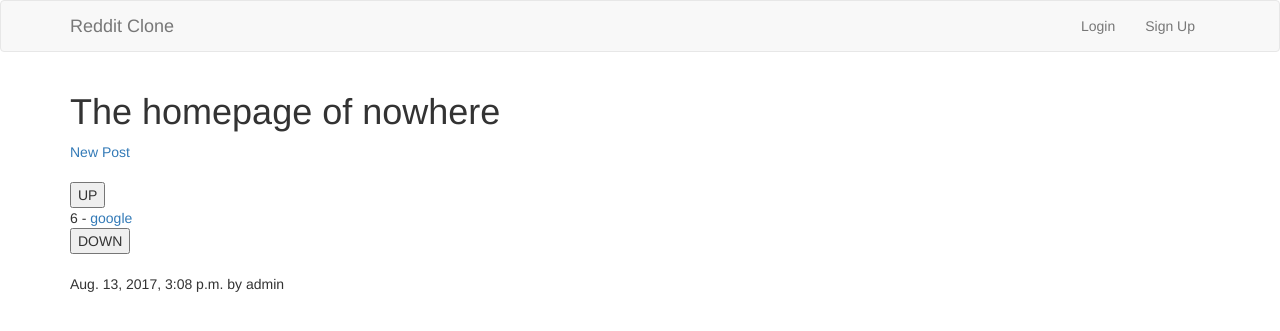
After one commit to Par010/redditclone, a Django app: page / in a window 1280 px wide. The commit adds this page. Shown: the top 331 px of the page. Run offline with Django 3.2, Linux system fonts and the light colour scheme; data comes from the database, SQL or seed files in the repository; both versions use the stored data as it was after the commit; some libraries are stand-ins or nearby versions.

Commit message:
bootstrap

```diff
--- a/accounts/templates/accounts/login.html
+++ b/accounts/templates/accounts/login.html
@@ -1,3 +1,5 @@
+{% extends 'posts/base.html' %}
+{% block content %}
 <h1>Login</h1>
 
 {% if error %}
@@ -17,3 +19,4 @@
 <br>
 <input type="submit" value="Login"/>
 </form>
+{% endblock %}
--- a/accounts/templates/accounts/signup.html
+++ b/accounts/templates/accounts/signup.html
@@ -1,3 +1,5 @@
+{% extends 'posts/base.html' %}
+{% block content %}
 <h1>SignUp</h1>
 
 {% if error %}
@@ -14,3 +16,4 @@
 <br>
 <input type="submit" value="Sign Up"/>
 </form>
+{% endblock %}
--- a/accounts/urls.py
+++ b/accounts/urls.py
@@ -6,4 +6,5 @@ app_name = 'accounts'
 urlpatterns = [
     url(r'^signup/', views.signup, name='signup'),
     url(r'^login/', views.loginview, name='login'),
+    url(r'^logout/', views.logoutview, name='logout'),
 ]
--- /dev/null
+++ b/posts/templates/posts/base.html
@@ -0,0 +1,47 @@
+
+<!DOCTYPE html>
+<html lang="en">
+<head>
+  <meta charset="utf-8">
+    <meta http-equiv="X-UA-Compatible" content="IE=edge">
+    <meta name="viewport" content="width=device-width, initial-scale=1">
+<link rel="stylesheet" href="https://maxcdn.bootstrapcdn.com/bootstrap/3.3.7/css/bootstrap.min.css" integrity="sha384-BVYiiSIFeK1dGmJRAkycuHAHRg32OmUcww7on3RYdg4Va+PmSTsz/K68vbdEjh4u" crossorigin="anonymous">
+<title>Reddit Clone</title>
+</head>
+<body>
+  <nav class="navbar navbar-default">
+    <div class="container">
+      <div class="navbar-header">
+        <button type="button" class="navbar-toggle" data-toggle="collapse" data-target="#mynav" >
+        <span class="icon-bar"></span>
+        <span class="icon-bar"></span>
+        <span class="icon-bar"></span>
+      </button>
+        <a class="navbar-brand" href="{% url 'home'%}">Reddit Clone
+        </a>
+      </div>
+      <div class="collapse navbar-collapse" id="mynav">
+        <ul class="nav navbar-nav navbar-right">
+          {% if user.is_authenticated %}
+          <li><a href="#" onclick="document.getElementById('logout').submit()">Logout</a></li>
+          <form id="logout" method="POST" action="{% url 'accounts:logout' %}">
+            {% csrf_token %}
+            <input type="hidden">
+          </form>
+          {% else %}
+          <li><a href="{% url 'accounts:login'%}">Login</a></li>
+          <li><a href="{% url 'accounts:signup'%}">Sign Up</a></li>
+          {% endif %}
+        </ul>
+      </div>
+    </div>
+  </nav>
+  <div class="container">
+{% block content %}
+
+{% endblock %}
+</div>
+<script src="https://ajax.googleapis.com/ajax/libs/jquery/1.12.4/jquery.min.js"></script>
+<script src="https://maxcdn.bootstrapcdn.com/bootstrap/3.3.7/js/bootstrap.min.js" integrity="sha384-Tc5IQib027qvyjSMfHjOMaLkfuWVxZxUPnCJA7l2mCWNIpG9mGCD8wGNIcPD7Txa" crossorigin="anonymous"></script>
+</body>
+</html>
--- a/posts/templates/posts/create.html
+++ b/posts/templates/posts/create.html
@@ -1,3 +1,5 @@
+{% extends 'posts/base.html' %}
+{% block content %}
 <h1>Create Post</h1>
 
 {% if error %}
@@ -13,3 +15,4 @@
 <br>
 <input type="submit" value="Post"/>
 </form>
+{% endblock %}
--- /dev/null
+++ b/posts/templates/posts/home.html
@@ -0,0 +1,23 @@
+{% extends 'posts/base.html' %}
+{% block content %}
+<h1>The homepage of nowhere</h1>
+<a href="{% url 'posts:create' %}" >New Post</a>
+<br/>
+<br/>
+
+{% for post in posts.all %}
+<form method="POST" action="{% url 'posts:upvote' post.id %}">
+  {% csrf_token %}
+<input type="submit" value="UP"/>
+</form>
+  {{post.votes_total}} - <a href="{{post.url}}">{{post.title}}</a>
+  <form method="POST" action="{% url 'posts:downvote' post.id %}">
+    {% csrf_token %}
+  <input type="submit" value="DOWN"/>
+  </form>
+  <br/>
+  {{post.pub_date}} by {{post.author.username}}
+  <br/>
+
+{% endfor %}
+{% endblock %}
--- a/posts/urls.py
+++ b/posts/urls.py
@@ -5,5 +5,7 @@ app_name = 'posts'
 
 urlpatterns = [
     url(r'^create/', views.create, name='create'),
+    url(r'^(?P<pk>[0-9]+)/upvote', views.upvote, name='upvote'),
+    url(r'^(?P<pk>[0-9]+)/downvote', views.downvote, name='downvote'),
 
 ]
--- a/posts/views.py
+++ b/posts/views.py
@@ -1,18 +1,42 @@
-from django.shortcuts import render
+from django.shortcuts import render, redirect
 from django.contrib.auth.decorators import login_required
 from django.utils import timezone
-from . import models
+from .models import Post
 # Create your views here.
 
 @login_required
 def create(request):
     if request.method == 'POST':
         if request.POST['title'] and request.POST['url']:
-            post = models.Post()
+            post = Post()
             post.title = request.POST['title']
-            post.url = request.POST['url']
+            if request.POST['url'].startswith('http://') or request.POST['url'].startswith('https://'):
+                post.url = request.POST['url']
+            else:
+                post.url = 'http://' + request.POST['url']
             post.pub_date = timezone.datetime.now()
             post.author = request.user
             post.save()
+            return redirect('home')
+        else:
+            return render(request, 'posts/create.html', { 'error' :"ERROR: You must provide a title and url for making a post"})
     else:
         return render(request, 'posts/create.html')
+
+def home(request):
+    posts = Post.objects.order_by('votes_total')
+    return render(request, 'posts/home.html', {'posts':posts})
+
+def upvote(request, pk):
+    if request.method == 'POST':
+        post = Post.objects.get(pk=pk)
+        post.votes_total += 1
+        post.save()
+        return redirect('home')
+
+def downvote(request, pk):
+    if request.method == 'POST':
+        post = Post.objects.get(pk=pk)
+        post.votes_total -= 1
+        post.save()
+        return redirect('home')
--- a/redditclone/urls.py
+++ b/redditclone/urls.py
@@ -8,5 +8,6 @@ urlpatterns = [
     url(r'^admin/', admin.site.urls),
     url(r'^accounts/', include('accounts.urls')),
     url(r'^posts/', include('posts.urls')),
+    url(r'^$', posts.views.home, name="home"),
 
 ]
```
Also changed, not shown: accounts/views.py (+7 -2 lines), db.sqlite3.
